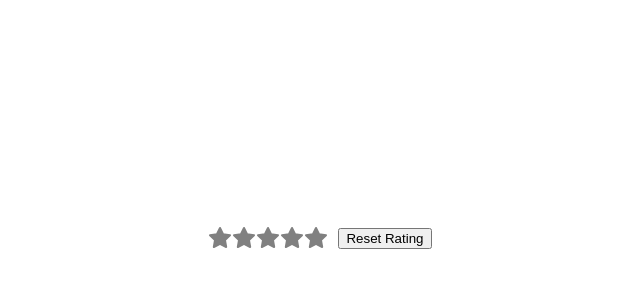
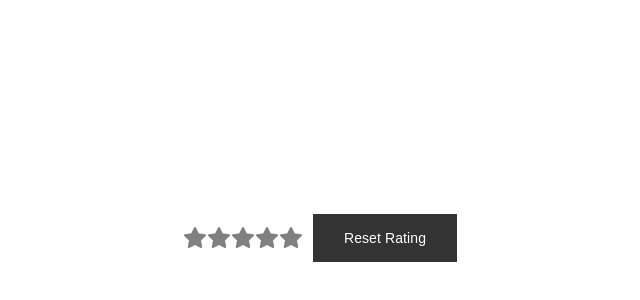
Before and after one commit to samsisle/menagerie, a React (Create React App) app in the folder skilled/rating/: page / in a window 1280 px wide. Shown: the part 162-462 px from the top of the page, without its empty margins (320-960 px from the left). Built offline with nearby package versions, Linux system fonts and the light colour scheme.

Commit message:
🎨 Add reset button styles

```diff
--- a/skilled/rating/src/css/App.css
+++ b/skilled/rating/src/css/App.css
@@ -10,3 +10,20 @@
   display: flex;
   margin-right: 1rem;
 }
+
+.reset {
+  background-color: #333333;
+  border: none;
+  color: white;
+  cursor: pointer;
+  font-size: 1.4rem;
+  font-weight: 400;
+  height: 4.8rem;
+  letter-spacing: 0.01rem;
+  padding: 0;
+  width: 14.4rem;
+}
+
+.reset:focus {
+  outline: 0;
+}
```
